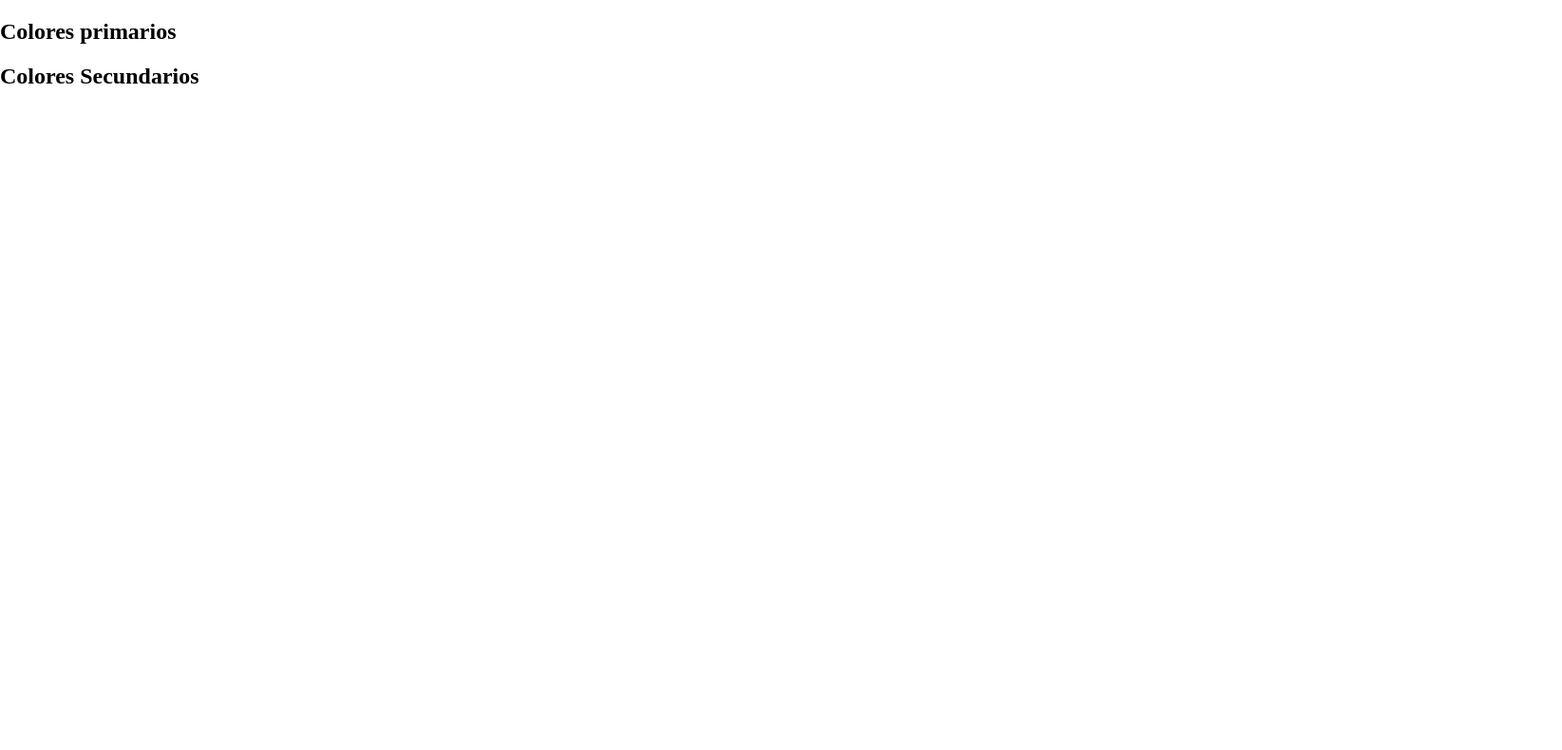
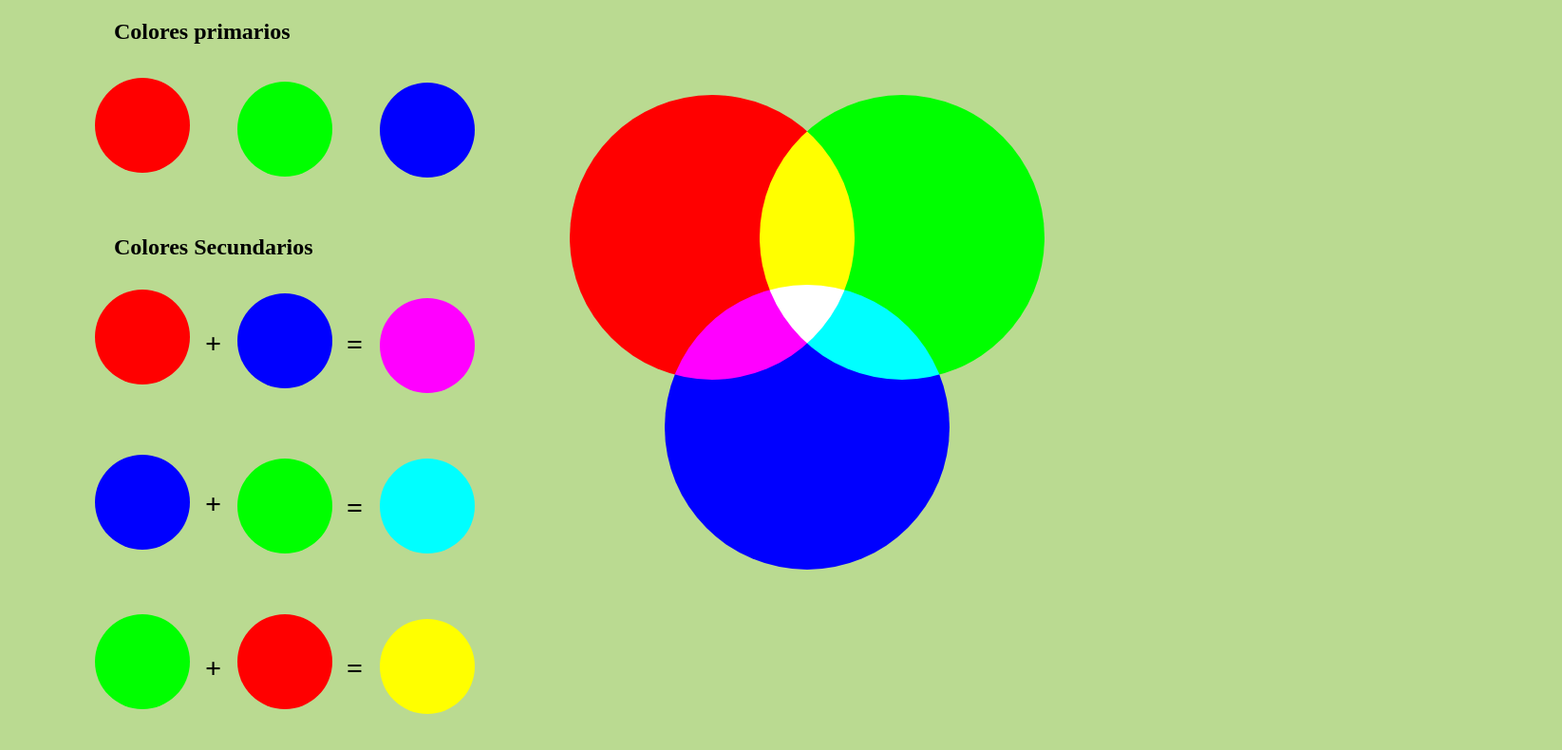
Before and after one commit to GPA9/colors, a plain HTML site: page index.html in a window 1280 px wide. Shown: the whole page at 95% size, 1645 px wide, since content can reach past the window. Drawn offline with Linux system fonts and the light colour scheme.

Commit message:
finished

```diff
--- a/index.html
+++ b/index.html
@@ -4,27 +4,42 @@
     <meta charset="UTF-8">
     <meta name="viewport" content="width=device-width, initial-scale=1.0">
     <title>Document</title>
+    <link rel="stylesheet" href="normalize.css">
     <link rel="stylesheet" href="style.css">
-    <link rel="stylesheet" href="normalize.css">
 </head>
 <body>
     <div>
         <h2>Colores primarios</h2>
-        <div class="colors Red"></div>
-        <div class="colors Green"></div>
-        <div class="colors Blue"></div>
+        <div class="container1">
+            <div class="colors Red Red1"></div>
+            <div class="colors Green Green1"></div>
+            <div class="colors Blue Blue1"></div>
+        </div>
     </div>
     <div>
-        <h2>Colores Secundarios</h2>
-        <div class="colors Red"></div>
-        <div class="colors Green"></div>
-        <div class="colors Purple"></div>
-        <div class="colors Blue"></div>
-        <div class="colors Green"></div>
-        <div class="colors Aqua"></div>
-        <div class="colors Green"></div>
-        <div class="colors Red"></div>
-        <div class="colors Yellow"></div>
+        <h2 class="segundoT">Colores Secundarios</h2>
+        <div class="container2">
+            <div class="colors Red Red2"></div>
+            <p class="suma suma1">+</p>
+            <div class="colors Blue Blue2"></div>
+            <p class="igual igual1">=</p>
+            <div class="colors Purple"></div>
+            <div class="colors Blue Blue3"></div>
+            <p class="suma suma2">+</p>
+            <div class="colors Green Green2"></div>
+            <p class="igual igual2">=</p>
+            <div class="colors Aqua"></div>
+            <div class="colors Green Green3"></div>
+            <p class="suma suma3">+</p>
+            <div class="colors Red Red3"></div>
+            <p class="igual igual3">=</p>
+            <div class="colors Yellow"></div>
+        </div>
+    </div>
+    <div class="isolate">
+        <div class="col rojo"></div>
+        <div class="col azul"></div>
+        <div class="col verde"></div>
     </div>
 </body>
 </html>
--- a/style.css
+++ b/style.css
@@ -1,9 +1,38 @@
+body {
+    background-color: #bada91;
+}
+h2 {
+    left: 120px;
+    position: relative;
+}
+p {
+    font-weight: bold;
+    font-size: 30px;
+    position: relative;
+}
+.container2 {
+    position: relative;
+    top: -130px;
+    margin: 0%;
+    height: 150px;
+}
+.container1 {
+    position: relative;
+    top: 15px;
+}
+.segundoT {
+    position: relative;
+    top: -140px;
+}
 .colors {
     border-radius: 50%;
     -webkit-border-radius: 50%;
     -moz-border-radius: 50%;
     -ms-border-radius: 50%;
     -o-border-radius: 50%;
+    width: 100px;
+    height: 100px;
+    position: relative;
 }
 .Red {
     background-color: red;
@@ -14,15 +43,110 @@
 
 }
 .Green {
-    background-color: #01ff02;
+    background-color: rgb(0, 255, 0);
 
 }
 .Purple {
-
+    background-color: rgb(255, 0, 255);
+    left: 400px;
+    top: -380px;
 }
 .Aqua {
-
+    background-color: rgb(0, 255, 255);
+    left: 400px;
+    top: -700px;
 }
 .Yellow {
+    background-color: rgb(255, 255, 0);
+    left: 400px;
+    top: -1020px;
+}
+.suma {
+    left: 216px;
+}
+.igual {
+    left: 365px;
+}
+.Red1 {
+    left: 100px;
+}
+.Green1 {
+    left: 250px;
+    top: -96px;
+}
+.Blue1 {
+    left: 400px;
+    top: -195px;
+}
+.Red2 {
+    left: 100px;
+}
+.suma1 {
+    top: -90px;
+}
+.Blue2 {
+    left: 250px;
+    top: -190px;
+}
+.igual1 {
+    top: -283px;
+}
+.Green2 {
+    left: 250px;
+    top: -505px;
+}
+.Green3 {
+    left: 100px;
+    top: -636px;
+}
+.Blue3 {
+    left: 100px;
+    top: -315px;
+}
+.Red3 {
+    left: 250px;
+    top: -830px;
+}
+.igual2 {
+    top: -600px;
+}
+.igual3 {
+    top: -920px;
+}
+.suma2 {
+    top: -410px;
+}
+.suma3 {
+    top: -726px;
+}
 
+.isolate {
+    isolation: isolate;
+    width: 50%;
+    text-align: center;
 }
+
+.col {
+    width: 300px;
+    height: 300px;
+    position: absolute;
+    border-radius: 50%;
+    mix-blend-mode: lighten;
+    left: 600px;
+    top: 100px;
+}
+
+.rojo {
+    background: fixed rgb(255, 0, 0);
+}
+
+.verde {
+    background: fixed rgb(0, 255, 0);
+    margin-left: 200px;
+}
+
+.azul {
+    background: fixed rgb(0, 0, 255);
+    margin-left: 100px;
+    margin-top: 200px;
+}
```
